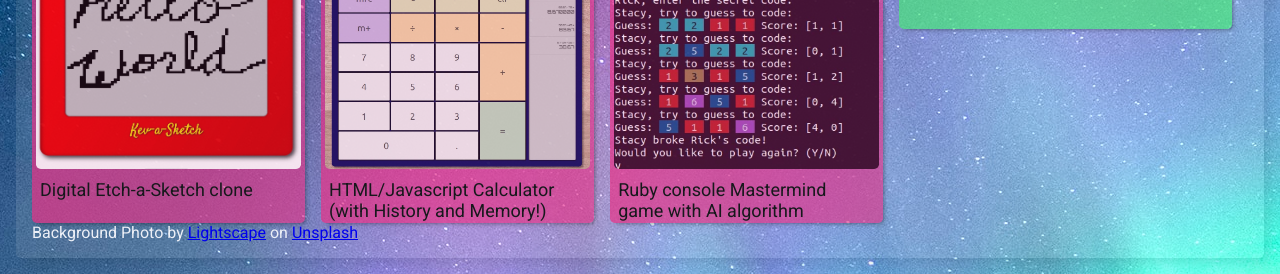
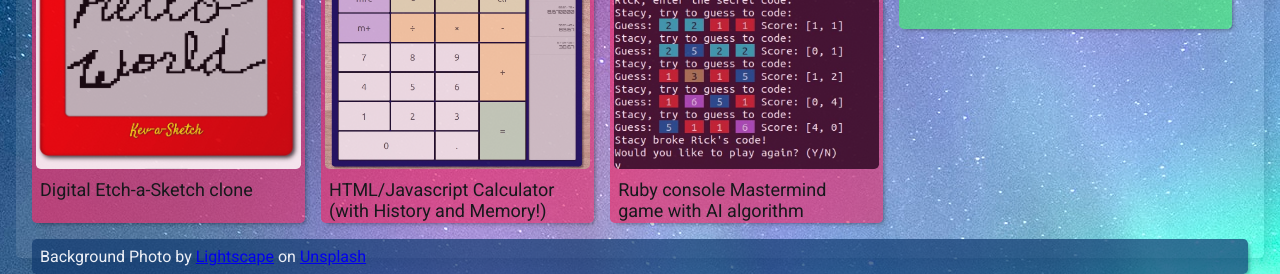
Before and after one commit to kevintsander/portfolio, a plain HTML site: page index.html in a window 1280 px wide. Shown: the part 756-1030 px from the top of the page. Drawn offline with Linux system fonts and the light colour scheme.

Commit message:
initial footer styling

```diff
--- a/index.html
+++ b/index.html
@@ -121,7 +121,7 @@
         </div>
     </main>
 
-    <footer>
+    <footer class="card">
         Background Photo by <a
             href="https://unsplash.com/@lightscape?utm_source=unsplash&utm_medium=referral&utm_content=creditCopyText">Lightscape</a>
         on <a
--- a/style.css
+++ b/style.css
@@ -13,8 +13,8 @@
     --content-title-bg-color1: hsla(135, 50%, 10%, 0.8);
     --content-bg-color-light1: hsla(135, 90%, 60%, 0.7);
     --content-bg-color-light2: hsla(135, 90%, 60%, 0.6);
-    --content-bg-color-light3: hsla(332, 80%, 55%, 0.7);
-    --content-bg-color-light4: hsla(332, 80%, 55%, 0.6);
+    --content-bg-color-light3: hsla(340, 80%, 55%, 0.7);
+    --content-bg-color-light4: hsla(340, 80%, 55%, 0.6);
     --content-bg-color-1: hsl(226, 80%, 95%, 0.3);
 }
 
@@ -215,3 +215,10 @@ main {
     gap: 1rem;
     grid-template-columns: repeat(auto-fill, minmax(16rem, 1fr));
 }
+
+footer {
+    grid-area: footer;
+    background: hsla(214, 75%, 25%, 0.7);
+    padding: 0.5rem;
+    margin: 1rem 0 -2rem 0;
+}
```
